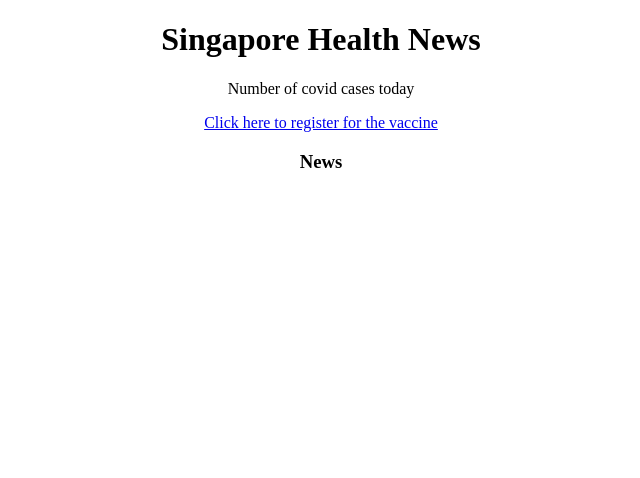
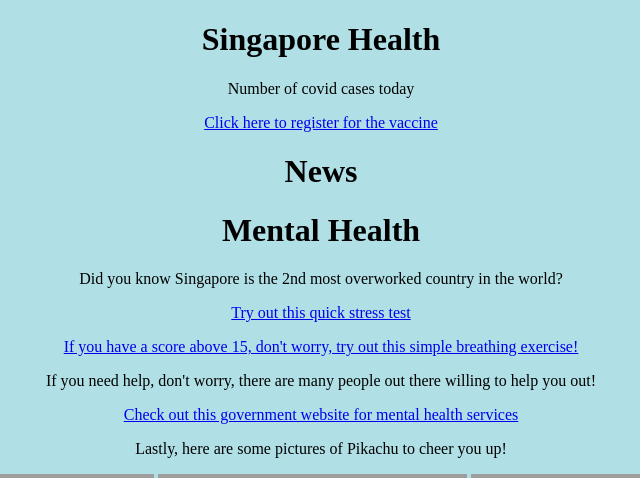
Before and after one commit to HighOnMelatonin/HealthFix, a Flask app: template templates/final.html in a window 1280 px wide. Shown: the top 478 px of the page, without its empty margins (319-959 px from the left). Before the commit the page ends 168 px from the top, so only its background shows below. Run offline with Flask 2, Linux system fonts and the light colour scheme; the template is opened without the code that fills it, so the values that code supplies are empty; grey boxes are pictures that could not be loaded.

Commit message:
Add files via upload

```diff
--- a/templates/final.html
+++ b/templates/final.html
@@ -9,11 +9,22 @@ div {text-align: center;}
 Project A
 </title>
 </head>
-<body>
-<h1>Singapore Health News</h1>
+<body style="background-color:powderblue;">
+<h1>Singapore Health </h1>
 <p>Number of covid cases today {{newCases}}</p>
 <p><a href="https://appointment.vaccine.gov.sg/">Click here to register for the vaccine</a></p>
 
-<div><h3>News</h3></div>
+<div><h1>News</h1></div>
+<p><h1>Mental Health</h1></p>
+<p> Did you know Singapore is the 2nd most overworked country in the world? </p>
+<p><a href = 'https://www.bemindfulonline.com/test-your-stress'>Try out this quick stress test </a></p>
+<p><a href = 'https://www.youtube.com/watch?v=tEmt1Znux58' >If you have a score above 15, don't worry, try out this simple breathing exercise!</a></p>
+<p>If you need help, don't worry, there are many people out there willing to help you out!</p>
+<p><a href = 'https://www.gov.sg/article/call-these-helplines-if-you-need-emotional-or-psychological-support'>Check out this government website for mental health services</a><p>
+
+<p>Lastly, here are some pictures of Pikachu to cheer you up!</p>
+<img src="https://c.tenor.com/P9pPZ1prRCMAAAAd/pokemon-pikachu.gif" alt="Have a nice day!" width="465" height="345">
+<img src = 'https://c.tenor.com/xwfJ3hKzMDwAAAAM/pokemon-pikachu.gif' alt = "Have a nice day!" width="309" height="345">
+<img src="https://i.pinimg.com/originals/86/54/c8/8654c8df546007076249f9da565b2355.gif" alt="Have a nice day!" width="465" height="345">
 </body>
 </html>
```
